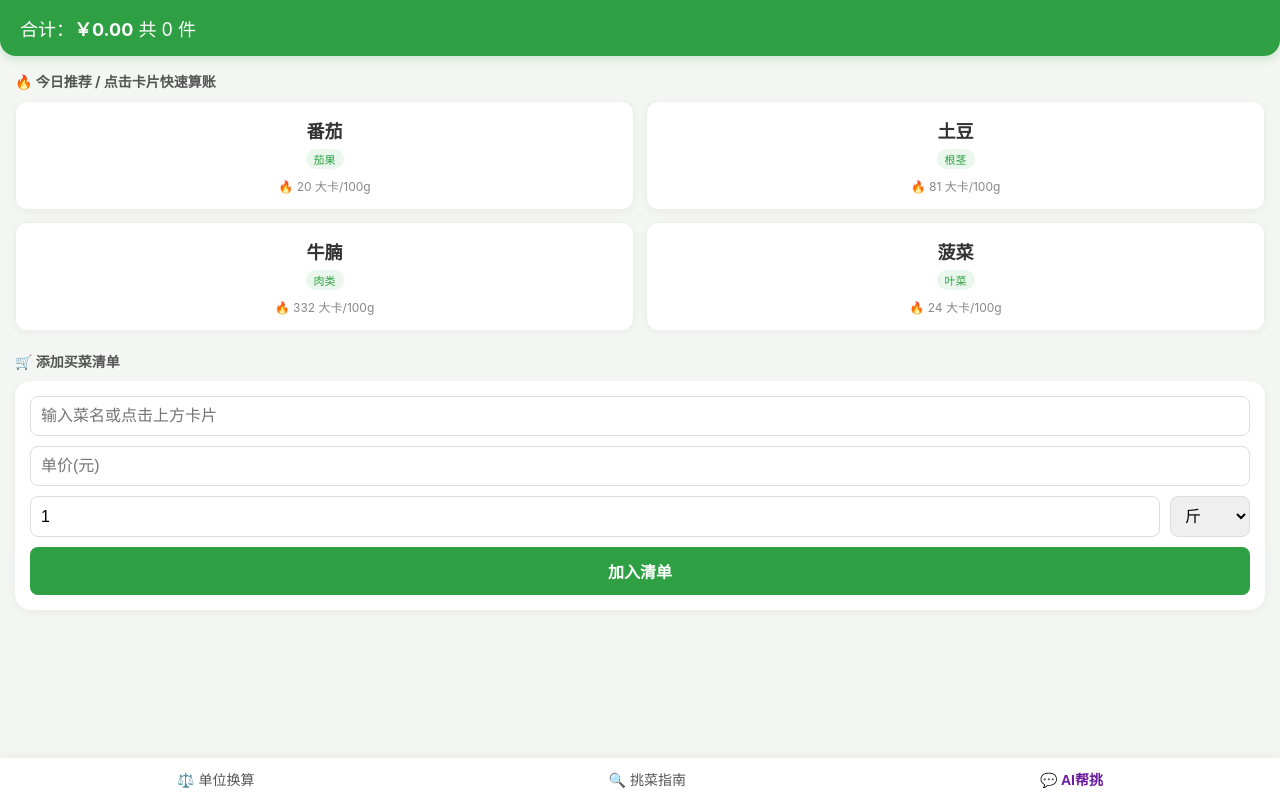
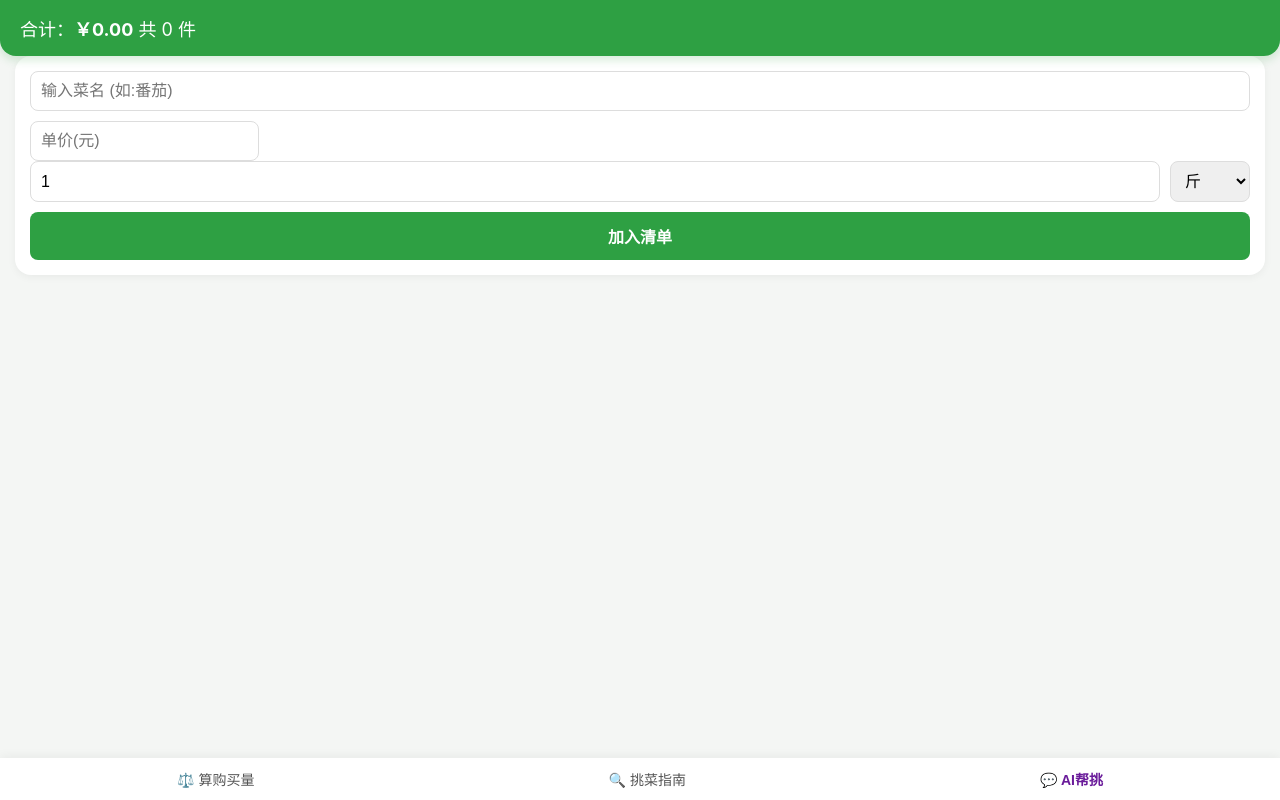
Before and after one commit to w123q123/GroceryApp, a plain HTML site: page index.html in a window 1280 px wide. Drawn offline with Linux system fonts and the light colour scheme.

Commit message:
Update index.html

```diff
--- a/index.html
+++ b/index.html
@@ -2,8 +2,9 @@
 <html lang="zh-CN">
 <head>
     <meta charset="UTF-8">
+    <!-- 这一句必须加，为了让手机浏览器正常显示，完美适配移动端 -->
     <meta name="viewport" content="width=device-width, initial-scale=1.0, maximum-scale=1.0, user-scalable=no">
-    <title>买菜小助手</title>
+    <title>智能买菜小助手</title>
     <link rel="stylesheet" href="style.css">
 </head>
 <body>
@@ -16,53 +17,54 @@
         </div>
     </header>
 
-    <!-- 首页：蔬菜水果渲染展示区 -->
-    <div class="home-title">🔥 今日推荐 / 点击卡片快速算账</div>
-    <div id="veg-grid" class="grid-container">
-        <!-- JS 会自动把数据渲染成卡片放在这里 -->
-    </div>
+    <!-- 核心算账表单 -->
+    <section class="add-form">
+        <input type="text" id="input-name" placeholder="输入菜名 (如:番茄)">
 
-    <!-- 核心算账表单 -->
-    <div class="home-title">🛒 添加买菜清单</div>
-    <section class="add-form">
-        <input type="text" id="input-name" placeholder="输入菜名或点击上方卡片">
+        <div class="price-qty-row">
             <input type="number" id="input-price" placeholder="单价(元)">
             <div class="qty-box">
-            <input type="number" id="input-qty" placeholder="数量" value="1">
+                <input type="number" id="input-qty" placeholder="数量" value="1" min="1">
                 <select id="input-unit">
                     <option value="斤">斤</option>
                     <option value="个">个</option>
                     <option value="把">把</option>
                 </select>
             </div>
+        </div>
+
         <!-- 智能提示条 (默认隐藏) -->
         <div id="smart-tip" class="smart-tip hidden">
             <span id="tip-text">挑选要点...</span>
             <button onclick="openDetail()">查看详情</button>
         </div>
+
         <button id="btn-add" class="btn-primary">加入清单</button>
     </section>
-
-    <!-- 底部工具栏 -->
-    <div class="bottom-tools">
-        <button onclick="openConvert()">⚖️ 单位换算</button>
-        <button onclick="openGuide()">🔍 挑菜指南</button>
-        <button class="btn-ai" onclick="askAI()">💬 AI帮挑</button>
-    </div>
 
     <!-- 菜品列表 -->
     <ul id="grocery-list" class="list-container">
         <!-- 列表项由 JS 动态生成 -->
     </ul>
 
-    <!-- 通用底部弹层 -->
+    <!-- 底部工具栏 -->
+    <div class="bottom-tools">
+        <button onclick="openConvert()">⚖️ 算购买量</button>
+        <button onclick="openGuide()">🔍 挑菜指南</button>
+        <button class="btn-ai" onclick="askAI()">💬 AI帮挑</button>
+    </div>
+
+    <!-- 通用底部弹层 (包含详情、换算、AI回答) -->
     <div id="modal" class="modal hidden">
         <div class="modal-content">
             <span class="close-btn" onclick="closeModal()">✕</span>
-            <div id="modal-body"></div>
+            <div id="modal-body">
+                <!-- 内容由 JS 动态注入 -->
+            </div>
         </div>
     </div>
 
+    <!-- 引入数据和逻辑 -->
     <script src="data.js"></script>
     <script src="script.js"></script>
 </body>
```
Lines whose indentation alone changed are shown as unchanged.
